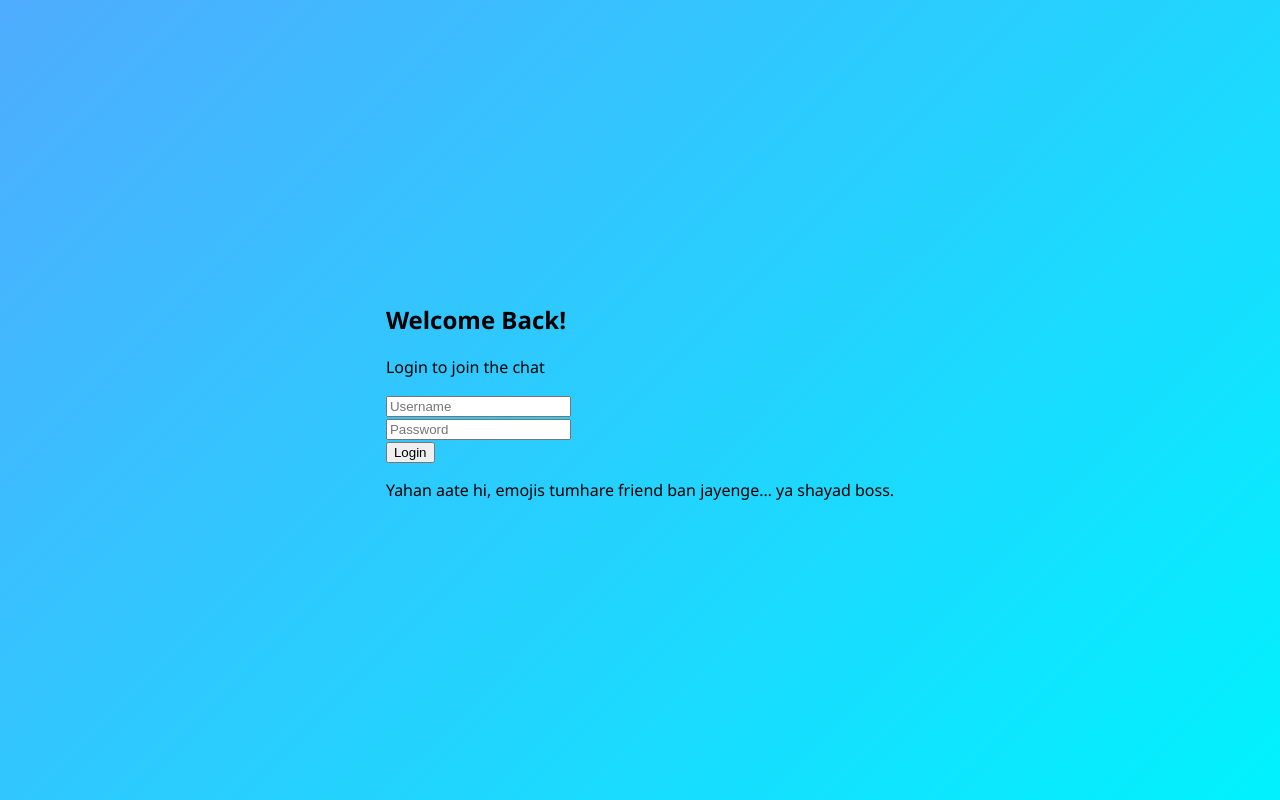
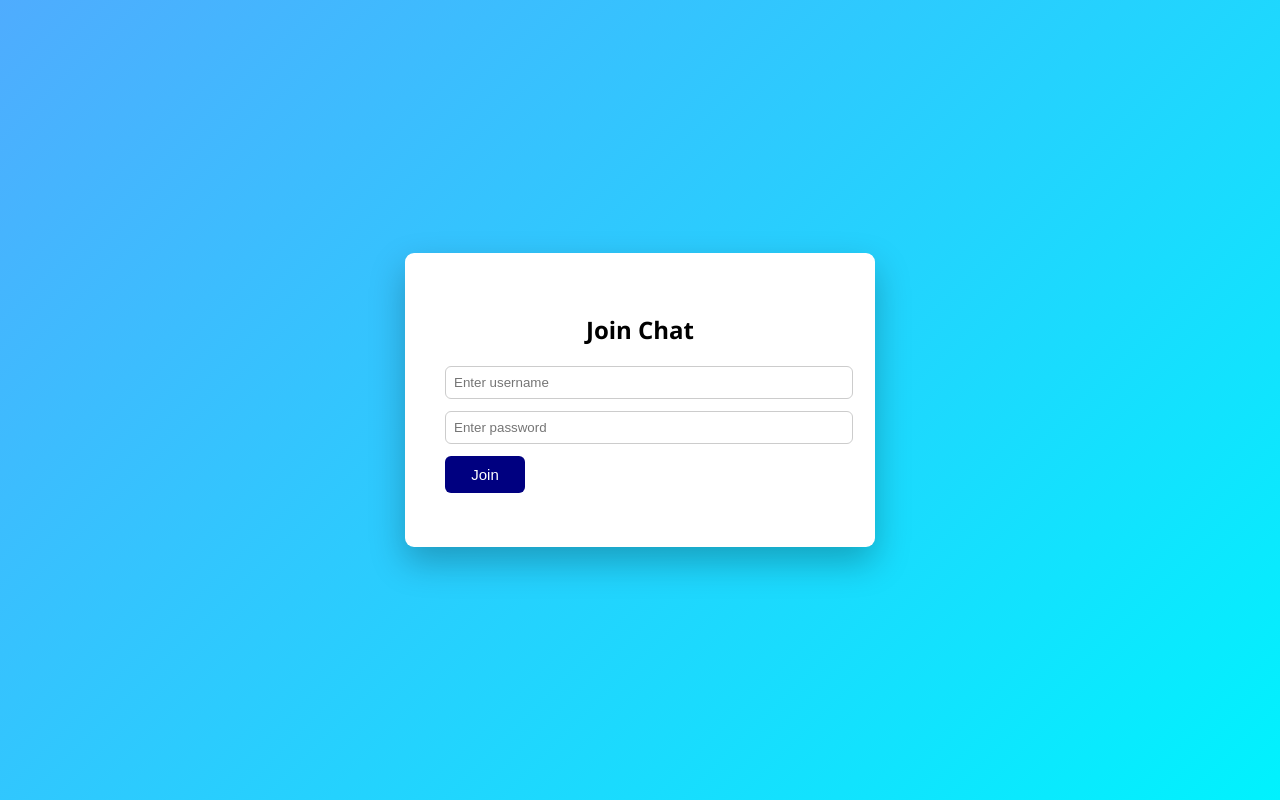
Before and after one commit to sandeep420123420-create/OneSphere10, a website: page public/index.html in a window 1280 px wide. Drawn offline with nearby package versions, Linux system fonts and the light colour scheme.

Commit message:
Update index.html

```diff
--- a/public/index.html
+++ b/public/index.html
@@ -7,26 +7,27 @@
 </head>
 <body>
 
- <div class="background"></div>
+  <!-- Join screen -->
+  <div id="join-container">
+    <h2>Join Chat</h2>
 
-  <div class="container">
-    <div class="login-box">
-      <h2>Welcome Back!</h2>
-      <p>Login to join the chat</p>
+     <!-- Username -->
+    <input
+      id="username"
+      type="text"
+      placeholder="Enter username"
+    >
 
-      <div class="input-box">
-        <input type="text" placeholder="Username">
-      </div>
+    <!-- Password -->
+    <input
+      id="password"
+      type="password"
+      placeholder="Enter password"
+    >
 
-      <div class="input-box">
-        <input type="password" placeholder="Password">
-      </div>
-
-      <button>Login </button>
-
-      <p> Yahan aate hi, emojis tumhare friend ban jayenge… ya shayad boss.</p>
-
-    </div>
+    <button id="join-btn">Join</button>
+    <p id="join-error"></p>
+  </div>
 
 
   <!-- Chat screen -->
```
